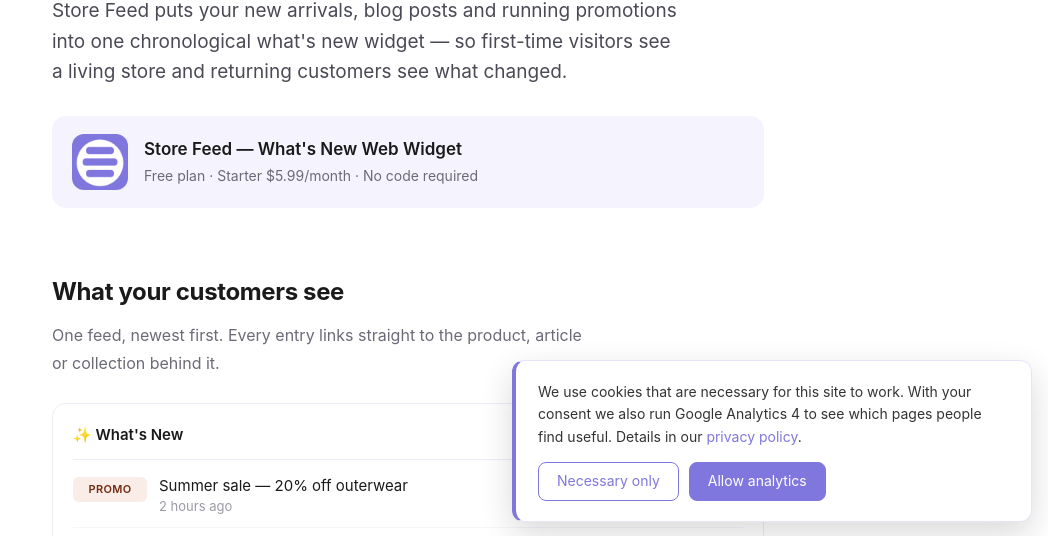
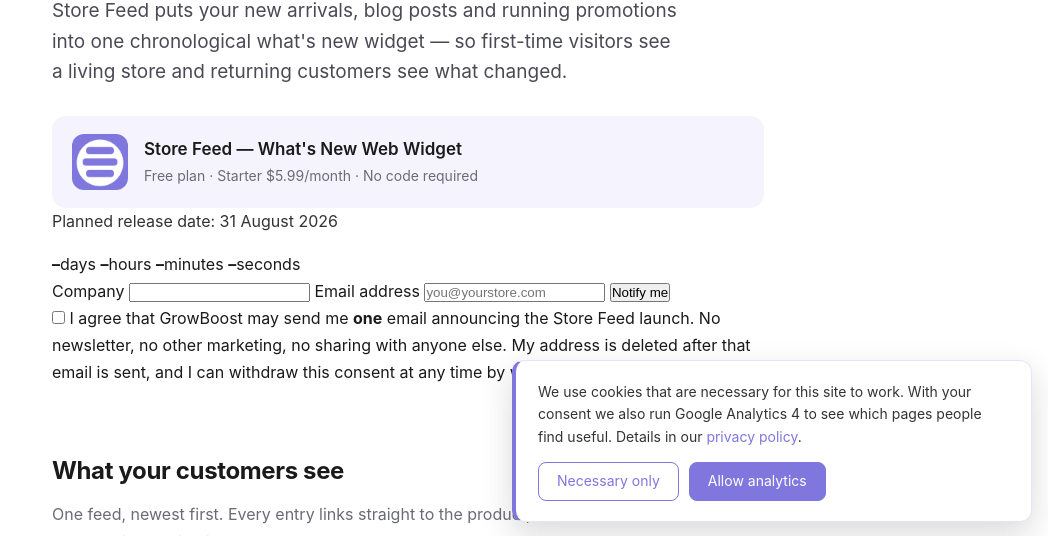
Before and after one commit to monkalemonka23/store-feed-legal, a plain HTML site: page index.html in a window 1280 px wide. Shown: the part 262-798 px from the top of the page, without its empty margins (232-1280 px from the left). Drawn offline with Linux system fonts and the light colour scheme.

Commit message:
Add files via upload

```diff
--- a/index.html
+++ b/index.html
@@ -21,6 +21,7 @@
 <link rel="stylesheet" href="/assets/site.css">
 <link rel="stylesheet" href="/assets/consent.css">
 <script src="/assets/consent.js"></script>
+<script src="/assets/launch.js" defer></script>
 
 <script type="application/ld+json">
 {
@@ -66,6 +67,41 @@
       <p class="app__meta">Free plan · Starter $5.99/month · No code required</p>
     </div>
   </div>
+
+  <section class="launch" aria-labelledby="launch-h">
+    <p class="launch__label" id="launch-h">Planned release date: 31 August 2026</p>
+
+    <div class="cd" id="countdown">
+      <span class="cd__unit"><strong class="cd__num" id="cd-days">–</strong><span class="cd__cap">days</span></span>
+      <span class="cd__unit"><strong class="cd__num" id="cd-hours">–</strong><span class="cd__cap">hours</span></span>
+      <span class="cd__unit"><strong class="cd__num" id="cd-minutes">–</strong><span class="cd__cap">minutes</span></span>
+      <span class="cd__unit"><strong class="cd__num" id="cd-seconds">–</strong><span class="cd__cap">seconds</span></span>
+    </div>
+
+    <form id="notify-form" novalidate>
+      <div class="nf__row">
+        <label class="nf__trap" for="notify-company">Company</label>
+        <input class="nf__trap" type="text" id="notify-company" name="company" tabindex="-1" autocomplete="off">
+
+        <label class="nf__trap" for="notify-email">Email address</label>
+        <input class="nf__input" type="email" id="notify-email" name="email"
+               placeholder="you@yourstore.com" autocomplete="email" required>
+
+        <button class="nf__btn" type="submit" id="notify-btn">Notify me</button>
+      </div>
+
+      <label class="nf__consent" for="notify-consent">
+        <input type="checkbox" id="notify-consent" required>
+        <span>I agree that GrowBoost may send me <strong>one</strong> email announcing the Store Feed launch.
+        No newsletter, no other marketing, no sharing with anyone else. My address is deleted after that
+        email is sent, and I can withdraw this consent at any time by writing to support@growboost.pl.</span>
+      </label>
+
+      <p class="nf__err" id="notify-error" role="alert" hidden></p>
+    </form>
+
+    <p class="nf__ok" id="notify-ok" tabindex="-1" hidden>Thanks — we'll email you once on launch day.</p>
+  </section>
 
   <h2>What your customers see</h2>
   <p class="sub">One feed, newest first. Every entry links straight to the product, article or collection behind it.</p>
```
